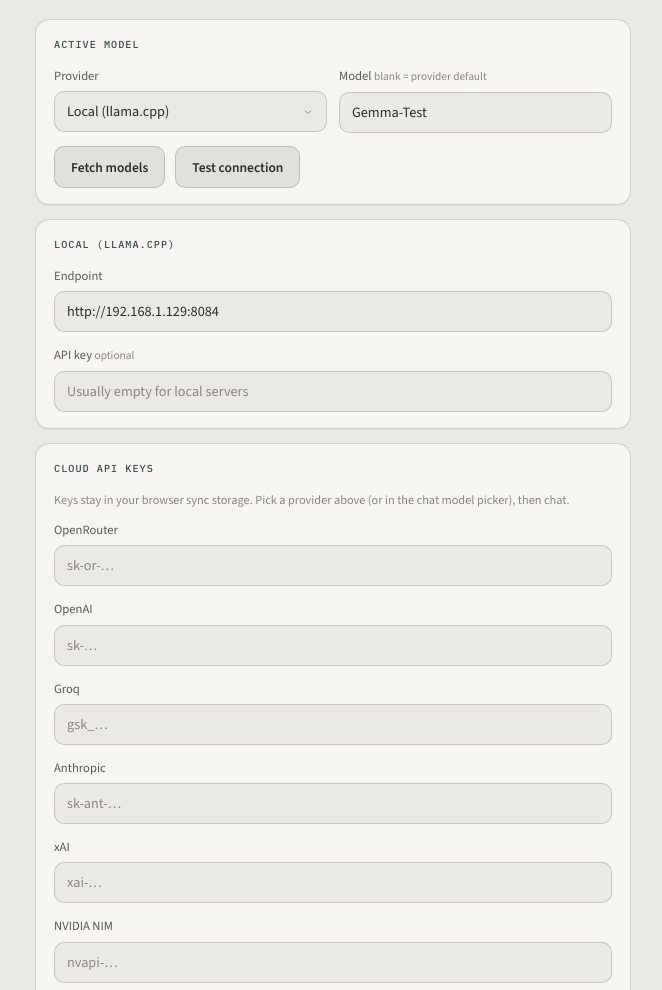
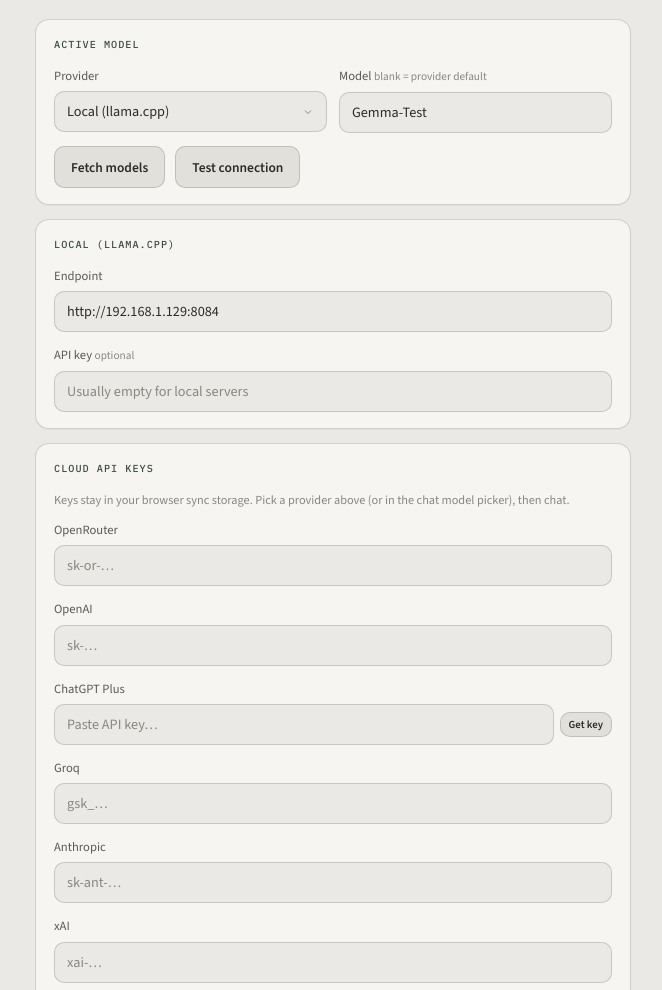
Before and after one commit to franktheglock/lantern, a website with bundled scripts: page options/options.html in a window 1280 px wide. Shown: the part 110-1100 px from the top of the page, without its empty margins (307-969 px from the left). Built offline with nearby package versions, Linux system fonts and the light colour scheme; some packages are replaced by stand-ins of ours; no server answers.

Commit message:
add chatgpt plus provider with oauth button

```diff
--- a/options/options.css
+++ b/options/options.css
@@ -550,3 +550,13 @@
   padding: 4px 8px !important;
   height: auto !important;
 }
+
+.key-with-oauth {
+  display: flex;
+  gap: 6px;
+  align-items: center;
+}
+
+.key-with-oauth input {
+  flex: 1;
+}
--- a/options/options.html
+++ b/options/options.html
@@ -52,6 +52,7 @@
                 <option value="local">Local (llama.cpp)</option>
                 <option value="openrouter">OpenRouter</option>
                 <option value="openai">OpenAI</option>
+                <option value="chatgpt">ChatGPT Plus</option>
                 <option value="groq">Groq</option>
                 <option value="anthropic">Anthropic</option>
                 <option value="xai">xAI</option>
@@ -95,6 +96,13 @@
           <label class="field">
             <span class="field-label">OpenAI</span>
             <input type="password" id="keyOpenai" placeholder="sk-…" autocomplete="off" />
+          </label>
+          <label class="field">
+            <span class="field-label">ChatGPT Plus</span>
+            <div class="key-with-oauth">
+              <input type="password" id="keyChatgpt" placeholder="Paste API key…" autocomplete="off" />
+              <button type="button" class="btn btn-secondary btn-tiny" id="btn-oauth-chatgpt">Get key</button>
+            </div>
           </label>
           <label class="field">
             <span class="field-label">Groq</span>
--- a/options/options.js
+++ b/options/options.js
@@ -29,6 +29,7 @@
   'keyXai',
   'keyNvidia',
   'keyOpencodego',
+  'keyChatgpt',
   'keyExa',
   'keyParallel',
   'keyTinyfish',
@@ -59,6 +60,9 @@
   form.addEventListener('submit', onSave);
   document.getElementById('btn-test').addEventListener('click', testConnection);
   document.getElementById('btn-fetch-models').addEventListener('click', fetchModels);
+  document.getElementById('btn-oauth-chatgpt')?.addEventListener('click', () => {
+    chrome.tabs.create({ url: 'https://platform.openai.com/api-keys' });
+  });
   document.getElementById('btn-clear-memories').addEventListener('click', async () => {
     if (!confirm('Delete all local memories?')) return;
     await clearMemories();
--- a/shared/defaults.js
+++ b/shared/defaults.js
@@ -38,6 +38,7 @@
   keyXai: '',
   keyNvidia: '',
   keyOpencodego: '',
+  keyChatgpt: '',
   keyExa: '',
   keyParallel: '',
   keyTinyfish: '',
```
Also changed, not shown: background.js (+11 -0 lines), shared/providers.js (+13 -1 lines).
